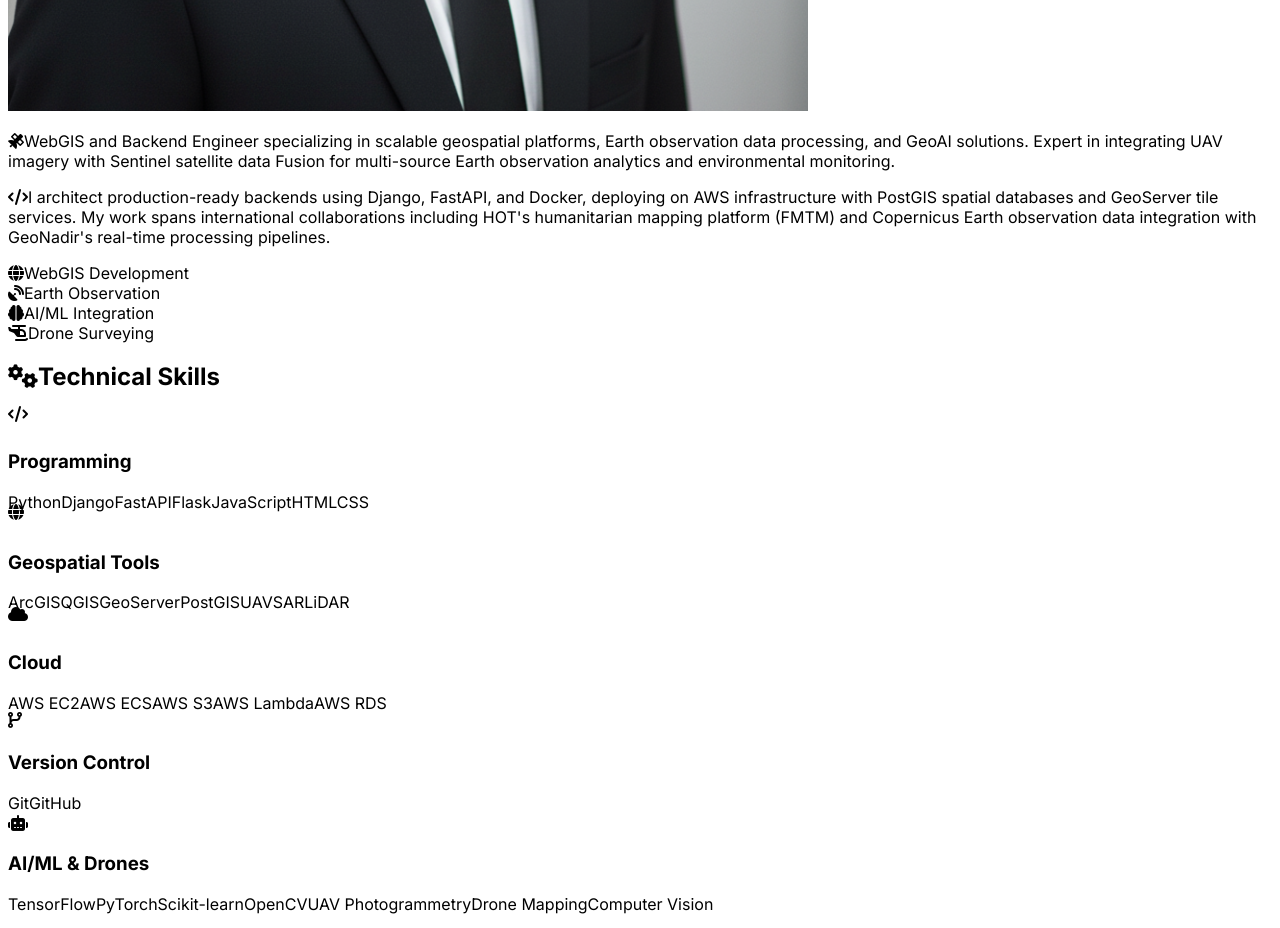
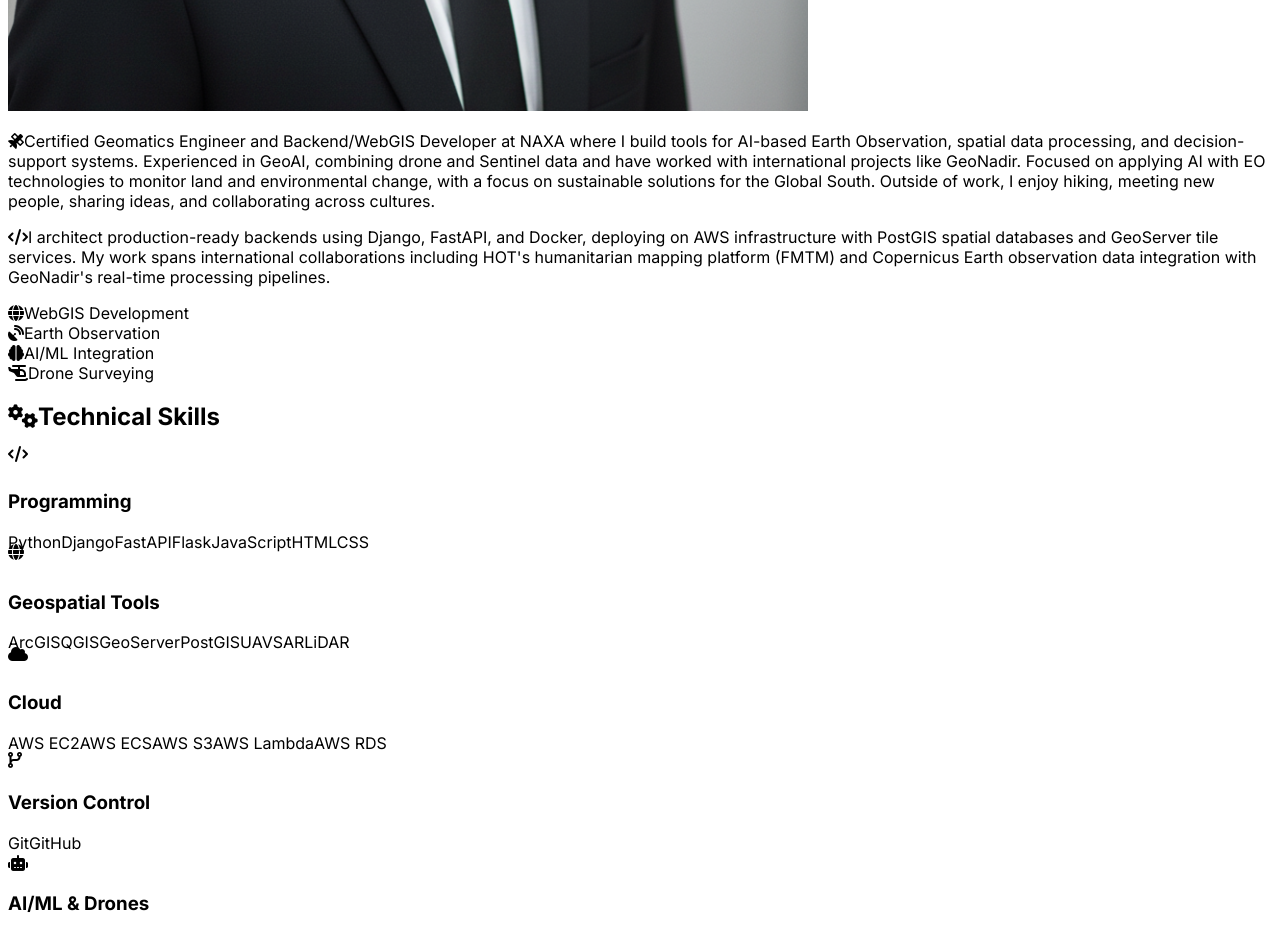
Before and after one commit to Kafle33/personal-portfolio, a React (Vite) app in the folder client/: page / in a window 1280 px wide. Shown: the part 2020-2948 px from the top of the page. Built offline with nearby package versions, Linux system fonts and the light colour scheme.

Commit message:
feat(portfilio): correct information

```diff
--- a/client/src/pages/home.tsx
+++ b/client/src/pages/home.tsx
@@ -450,7 +450,11 @@ export default function Home() {
             <div className="space-y-6">
               <p className="text-lg text-foreground leading-relaxed">
                 <i className="fas fa-satellite mr-2 text-primary"></i>
-                WebGIS and Backend Engineer specializing in scalable geospatial platforms, Earth observation data processing, and GeoAI solutions. Expert in integrating UAV imagery with Sentinel satellite data Fusion for multi-source Earth observation analytics and environmental monitoring.
+                Certified Geomatics Engineer and Backend/WebGIS Developer at NAXA where I build tools for AI-based Earth Observation, spatial
+data processing, and decision-support systems. Experienced in GeoAI, combining drone and Sentinel data and have worked with
+international projects like GeoNadir. Focused on applying AI with EO technologies to monitor land and environmental change,
+with a focus on sustainable solutions for the Global South. Outside of work, I enjoy hiking, meeting new people, sharing ideas, and
+collaborating across cultures.
               </p>
               <p className="text-muted-foreground leading-relaxed">
                 <i className="fas fa-code mr-2 text-accent"></i>
```
